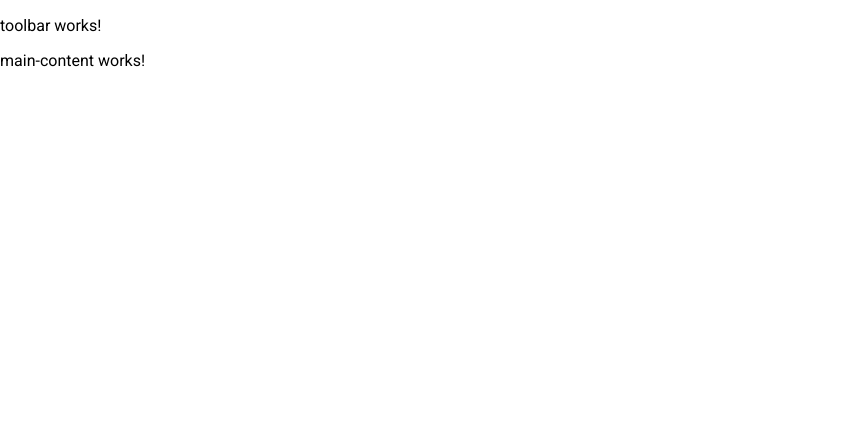
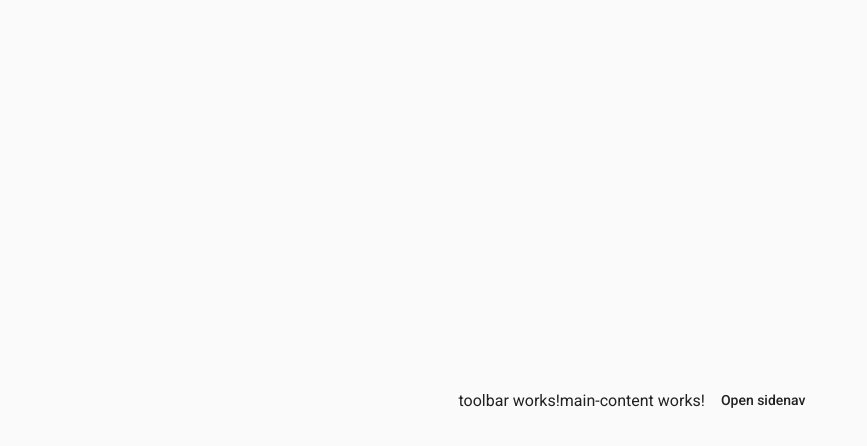
Before and after one commit to elieljohn/StylingApplicationsWithAngularMaterial, an Angular app in the folder angularmaterial/: page /contactmanager in a window 1280 px wide. Shown: the top 446 px of the page, without its empty margins (0-867 px from the left). Built offline with nearby package versions, Linux system fonts and the light colour scheme.

Commit message:
Sidenave Component
1. Copy Sidenav script from material.angular.io/components and modify SidenavComponent template
sidenav.component.html

2. Copy scss script from material.angular.io/components and modify SidenavComponent scss file

```diff
--- a/angularmaterial/src/app/contactmanager/components/sidenav/sidenav.component.html
+++ b/angularmaterial/src/app/contactmanager/components/sidenav/sidenav.component.html
@@ -1,2 +1,14 @@
-<app-toolbar></app-toolbar>
-<router-outlet></router-outlet>
+<mat-sidenav-container class="app-sidenav-container">
+  <mat-sidenav #sidenav class="app-sidenav">
+    Jolly good!
+  </mat-sidenav>
+
+  <div class="app-sidenav-content">
+    <app-toolbar></app-toolbar>
+    <router-outlet></router-outlet>
+    <button type="button" mat-button (click)="sidenav.open()">
+      Open sidenav
+    </button>
+  </div>
+
+</mat-sidenav-container>
--- a/angularmaterial/src/app/contactmanager/components/sidenav/sidenav.component.scss
+++ b/angularmaterial/src/app/contactmanager/components/sidenav/sidenav.component.scss
@@ -0,0 +1,18 @@
+.app-sidenav-container {
+  flex: 1;
+  width: 100%;
+  min-width: 100%;
+  height: 100%;
+  min-height: 100%;
+}
+
+.app-sidenav-content {
+  display: flex;
+  height: 100%;
+  align-items: center;
+  justify-content: center;
+}
+
+.app-sidenav {
+  width: 240px;
+}
```
